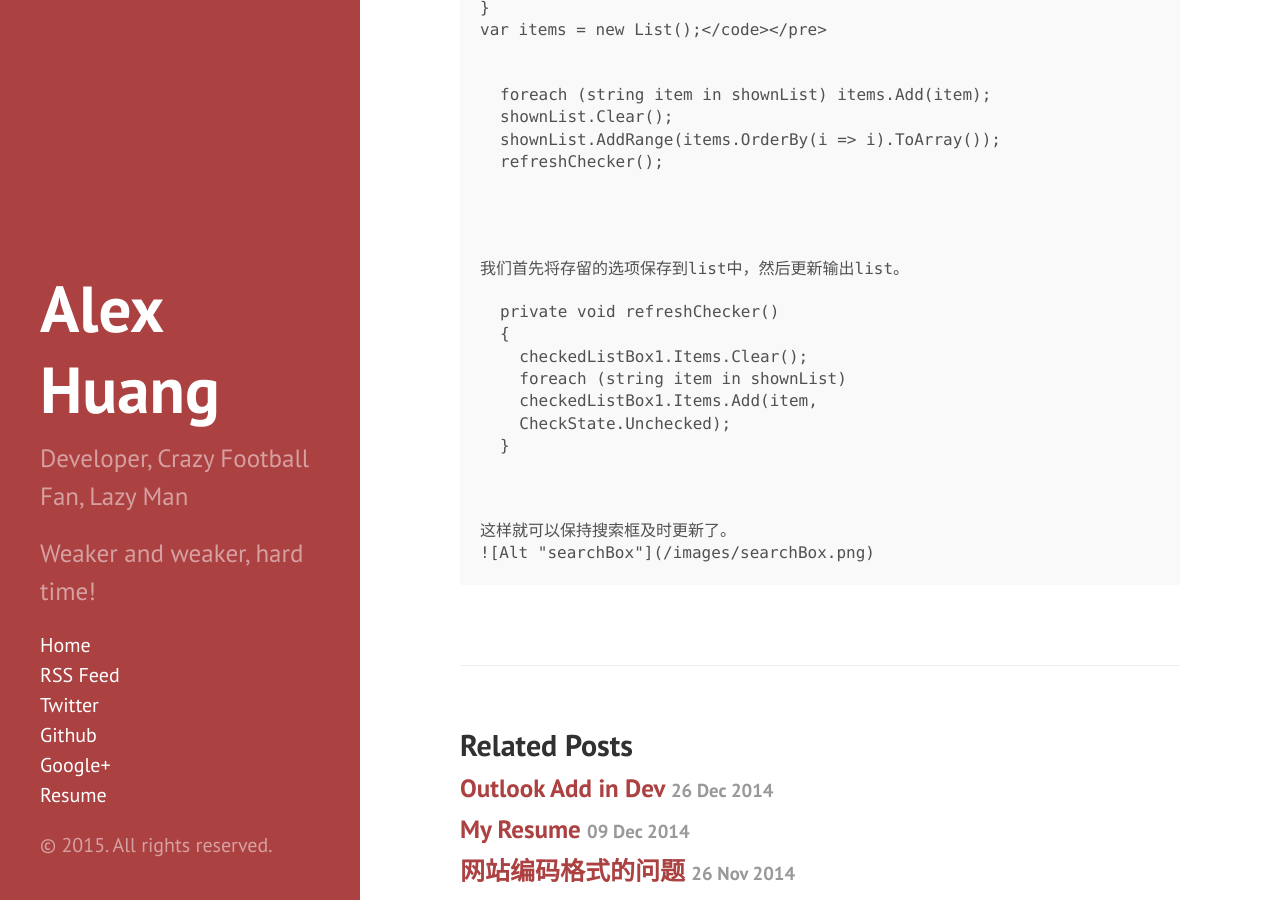
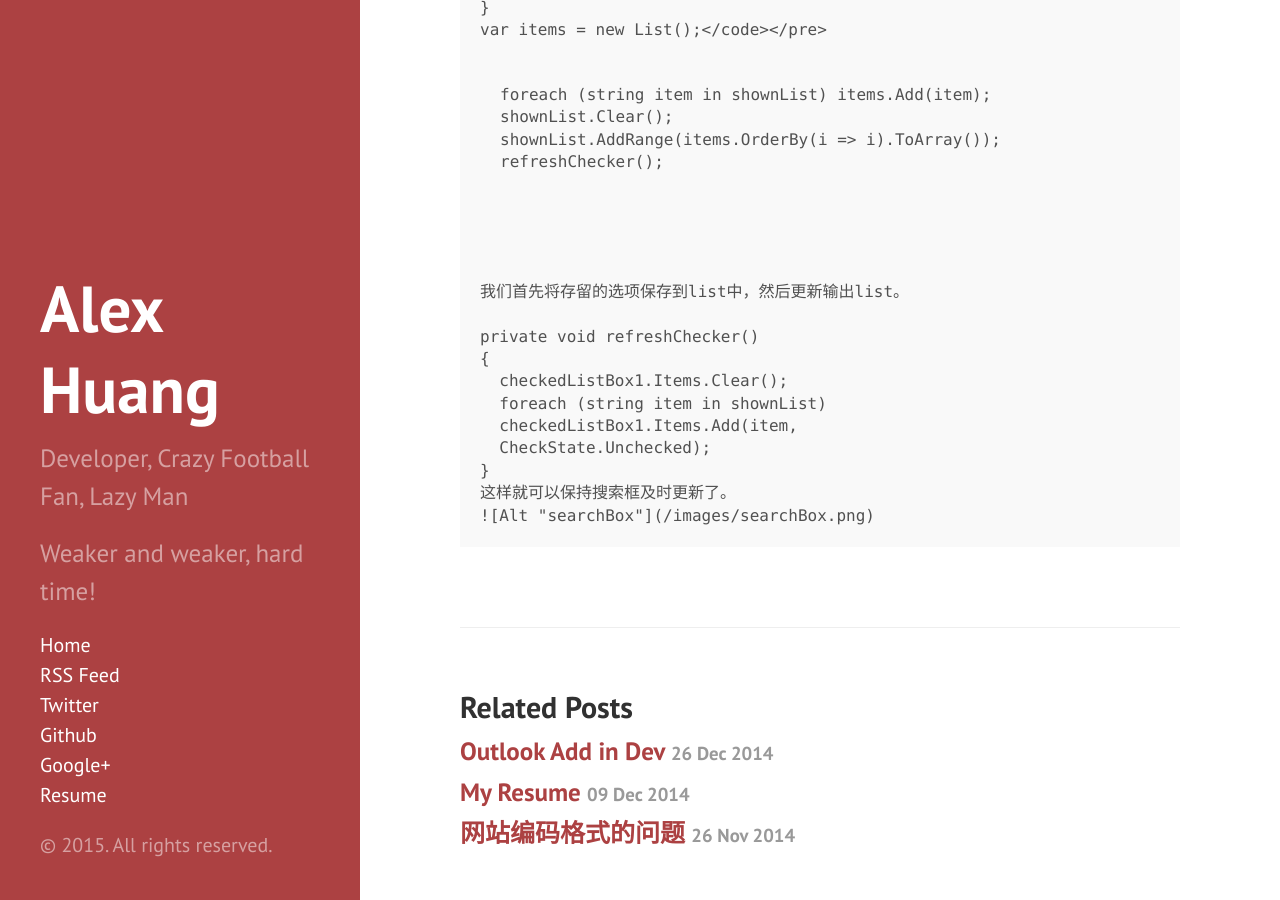
Before and after one commit to huanghaihui/alexhuang, a Jekyll site: the page built from _posts/2015-02-04-Travel-in-Outlook.md, in a window 1280 px wide and 900 px high, scrolled down 2819 px. Built offline with Jekyll 4.4.1, drawn with Linux system fonts in a browser that asks for light colours.

Commit message:
Debug dispaly different between local and online v6.0

```diff
--- a/_posts/2015-02-04-Travel-in-Outlook.md
+++ b/_posts/2015-02-04-Travel-in-Outlook.md
@@ -63,15 +63,18 @@ var items = new List<string>();</code></pre><pre><code>
 foreach (string item in shownList) items.Add(item);
 shownList.Clear();
 shownList.AddRange(items.OrderBy(i => i).ToArray());
-refreshChecker();</code></pre>
+refreshChecker();
+</code>
+</pre>
 
 我们首先将存留的选项保存到list中，然后更新输出list。
-<pre><code>private void refreshChecker()
+<code>
+private void refreshChecker()
 {
   checkedListBox1.Items.Clear();
   foreach (string item in shownList)
   checkedListBox1.Items.Add(item,
   CheckState.Unchecked);
-}</code></pre>
+}</code>
 这样就可以保持搜索框及时更新了。
 ![Alt "searchBox"](/images/searchBox.png)
```
